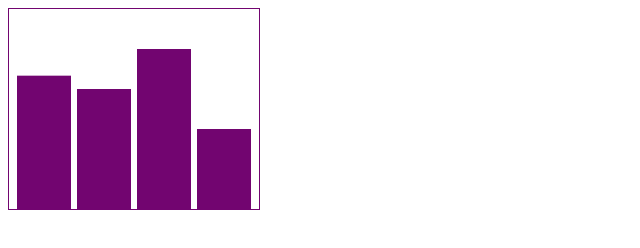
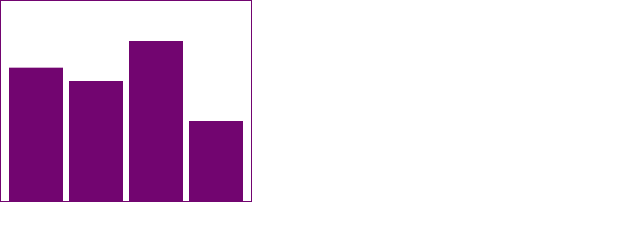
Before and after one commit to juanmabv/prueba_d3, a website: page index.html in a window 1280 px wide. Shown: the whole page, without its empty margins (0-640 px from the left). Drawn offline with nearby package versions, Linux system fonts and the light colour scheme.

Commit message:
Update index.html

```diff
--- a/index.html
+++ b/index.html
@@ -3,6 +3,10 @@
   <meta name="viewport" content="width=device-width, initial-scale=1.0">
   <title>D3.js</title>
   <style>
+    body {
+      margin: 0;
+      overflow: hidden;
+    }
     .container {
       width: 250px;
       height: 200px;
```
